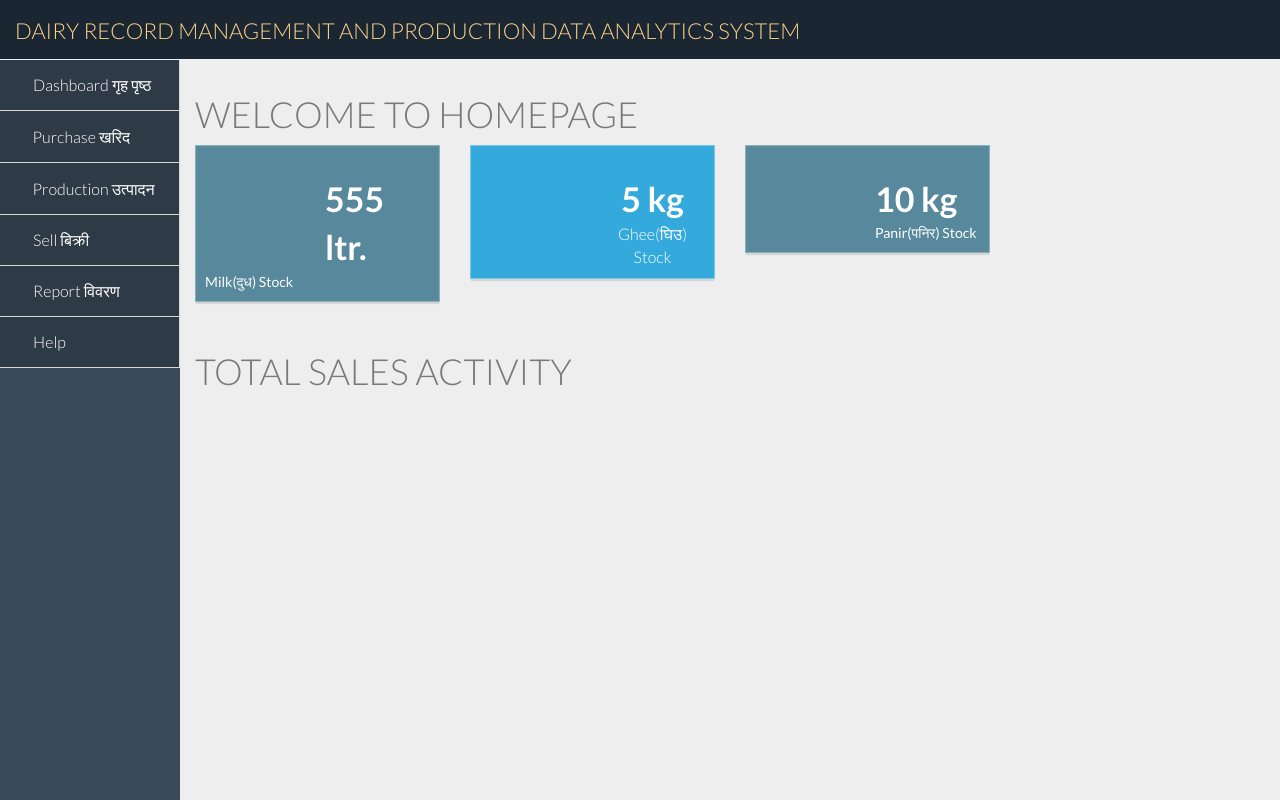
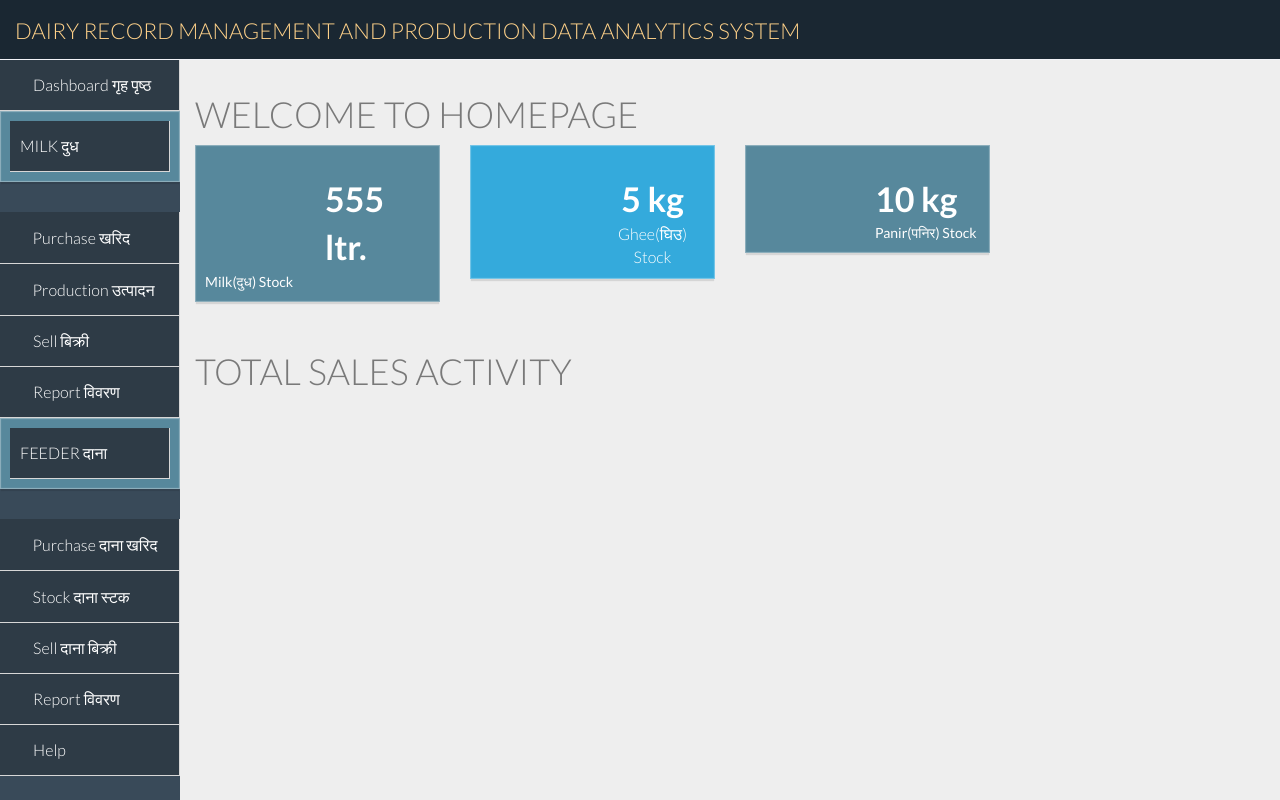
Before and after one commit to anisbhsl/DAIRY, a Django app: page / in a window 1280 px wide. Run offline with Django 3.2, Linux system fonts and the light colour scheme; some libraries are stand-ins or nearby versions; some web fonts are replaced.

Commit message:
base template edit

```diff
--- a/dairyapp/templates/dairyapp/base.html
+++ b/dairyapp/templates/dairyapp/base.html
@@ -26,6 +26,7 @@
     <script src="{% static 'js/jquery-ui-1.10.4.min.js' %}"></script>
     <script type="text/javascript" src="{% static 'js/jquery-3.3.1.min.js' %}"></script>
     <script type="text/javascript" src="{% static 'js/jquery-ui-1.9.2.custom.min.js' %}"></script>
+
 
 
     <title>{{ title }}</title>
@@ -57,7 +58,16 @@
                           <span>Dashboard गृह पृष्‍ठ </span>
                       </a>
               </li>
-              <li class="active" >
+
+              <li class="active" style="pointer-events: none;">
+                  <div class="info-box blue-bg">
+                      <a class="" href="#">
+                          <span>MILK दुध</span>
+                      </a>
+                  </div>
+              </li>
+
+              <li class="active">
                 <a class="" href="#">
                       <i class="fa-signal"></i>
                       <span>Purchase खरिद</span>
@@ -84,6 +94,47 @@
                       <span>Report विवरण</span>
                   </a>
               </li>
+
+
+
+              <li class="active" style="pointer-events: none;">
+                  <div class="info-box blue-bg">
+                      <a class="" href="#">
+                          <span>FEEDER दाना</span>
+                      </a>
+                  </div>
+              </li>
+
+              <li class="active">
+                <a class="" href="#">
+                      <i class="fa-signal"></i>
+                      <span>Purchase दाना खरिद</span>
+                  </a>
+              </li>
+              <li class="active">
+                <a class="" href="#">
+                      <i class="fa-dropbox"></i>
+                      <span>Stock दाना स्टक</span>
+                </a>
+              </li>
+
+              <li class="active">
+                <a class="" href="#">
+                      <i class="fa fa-money"></i>
+                      <span>Sell दाना बिक्री</span>
+                  </a>
+              </li>
+
+              </li>
+
+              <li class="active">
+                <a class="" href="#">
+                      <i class="fa fa-bar-chart-o"></i>
+                      <span>Report विवरण</span>
+                  </a>
+              </li>
+
+
 
               <li class="active">
                 <a class="" href="#">
```
